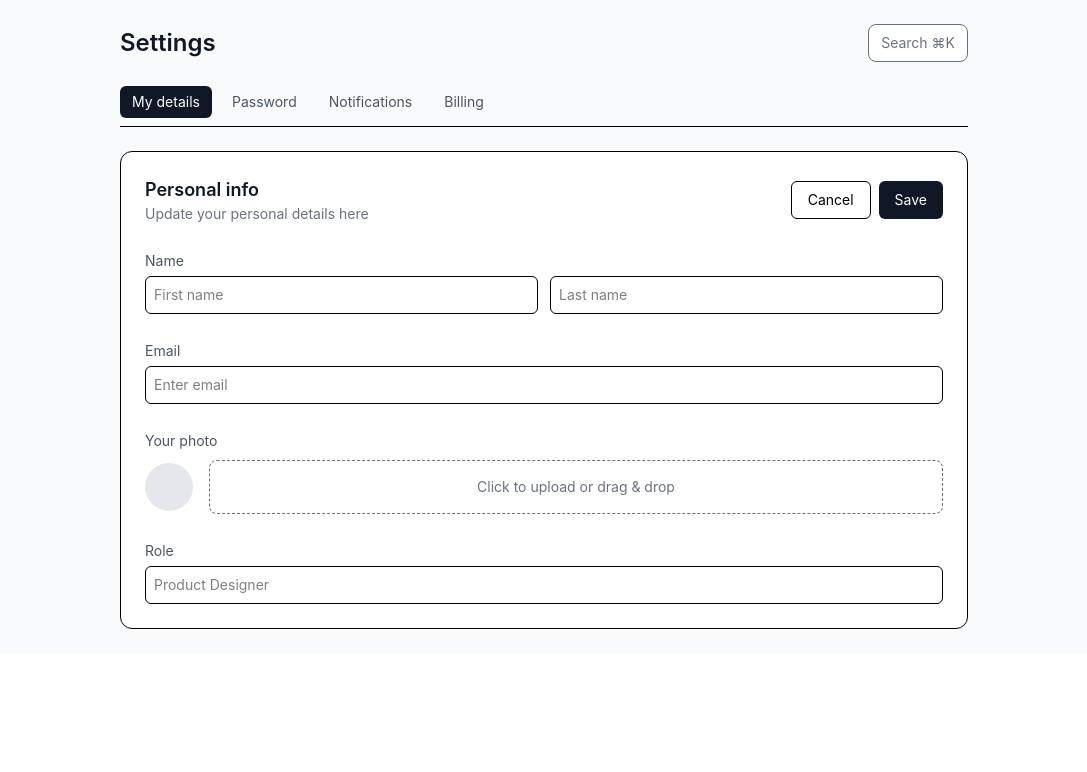
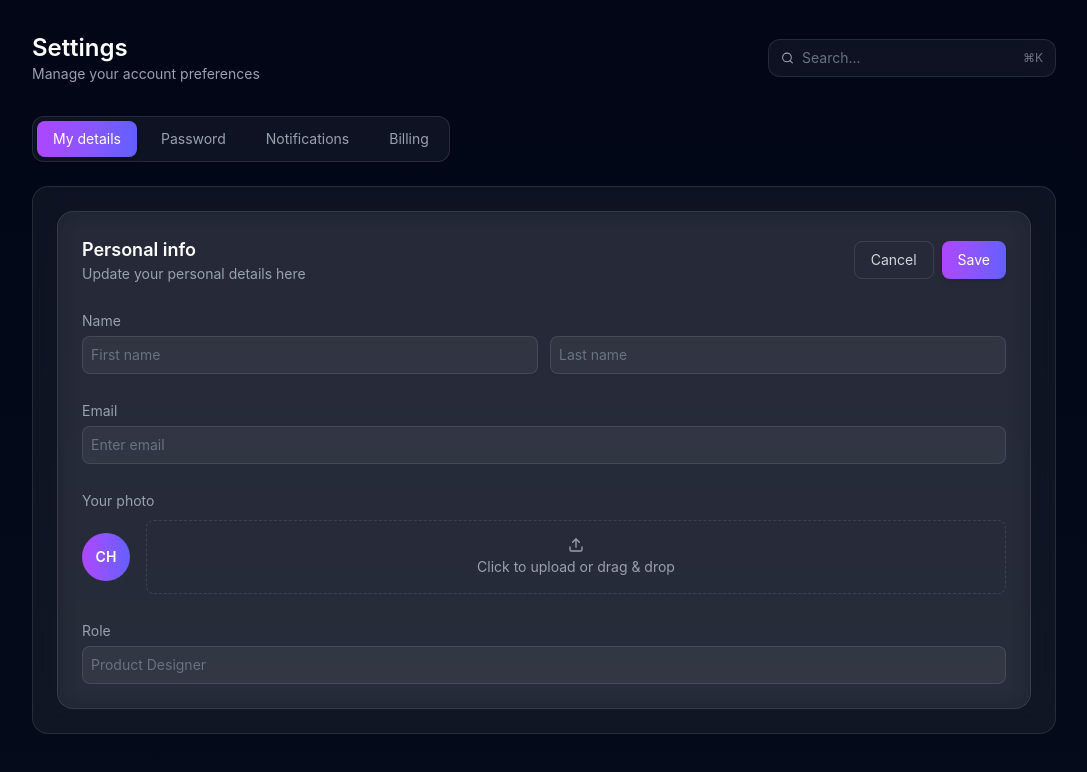
Before and after one commit to sourav-kr14/RevHive-Frontend, a React (Vite) app: page /settings in a window 1280 px wide. Shown: the top 772 px of the page, without its empty margins (96-1183 px from the left). Built offline with nearby package versions, Linux system fonts and the light colour scheme.

Commit message:
changes in ui section

```diff
--- a/src/components/settings/SettingsLayout.jsx
+++ b/src/components/settings/SettingsLayout.jsx
@@ -1,22 +1,32 @@
 import { useState } from "react";
 import SettingsTabs from "./SettingsTab";
 import ProfileSection from "./sections/Profile";
-
+import { Search } from "lucide-react";
+import Password from "./sections/Password";
 export default function SettingsLayout() {
   const [activeTab, setActiveTab] = useState("profile");
 
   return (
-    <div className="flex flex-1 bg-gray-50">
-      {/* MAIN CONTENT */}
-      <div className="flex-1 flex justify-center">
-        <div className="w-full max-w-4xl px-6 py-6">
+    <div className="flex flex-1 bg-gradient-to-b from-[#020617] to-[#050b1a] text-white min-h-screen">
+      <div className="flex-1 flex justify-center px-6 py-8">
+        <div className="w-full max-w-5xl">
           {/* HEADER */}
-          <div className="flex justify-between items-center mb-6">
-            <h1 className="text-2xl font-semibold text-gray-900">Settings</h1>
+          <div className="flex justify-between items-center mb-8">
+            <div>
+              <h1 className="text-2xl font-semibold">Settings</h1>
+              <p className="text-sm text-gray-400">
+                Manage your account preferences
+              </p>
+            </div>
 
-            {/* Search */}
-            <div className="border rounded-lg px-3 py-2 bg-white text-sm text-gray-500">
-              Search ⌘K
+            {/* SEARCH */}
+            <div className="flex items-center gap-2 bg-white/5 border border-white/10 rounded-xl px-3 py-2 w-72 backdrop-blur-md">
+              <Search size={16} className="text-gray-400" />
+              <input
+                placeholder="Search..."
+                className="bg-transparent outline-none text-sm w-full placeholder:text-gray-500"
+              />
+              <span className="text-xs text-gray-500">⌘K</span>
             </div>
           </div>
 
@@ -24,8 +34,9 @@ export default function SettingsLayout() {
           <SettingsTabs activeTab={activeTab} setActiveTab={setActiveTab} />
 
           {/* CONTENT */}
-          <div className="mt-6">
+          <div className="mt-6 bg-white/5 border border-white/10 rounded-2xl p-6 backdrop-blur-md">
             {activeTab === "profile" && <ProfileSection />}
+            {activeTab === "password" && <Password />}
           </div>
         </div>
       </div>
--- a/src/components/settings/SettingsTab.jsx
+++ b/src/components/settings/SettingsTab.jsx
@@ -1,3 +1,5 @@
+import { motion } from "framer-motion";
+
 export default function SettingsTab({ activeTab, setActiveTab }) {
   const tabs = [
     { id: "profile", label: "My details" },
@@ -7,20 +9,34 @@ export default function SettingsTab({ activeTab, setActiveTab }) {
   ];
 
   return (
-    <div className="flex gap-2 border-b pb-2">
-      {tabs.map((tab) => (
+    <div className="flex gap-2 bg-white/5 p-1 rounded-xl border border-white/10 w-fit">
+      {tabs.map((tab) => {
+        const isActive = activeTab === tab.id;
+
+        return (
           <button
             key={tab.id}
             onClick={() => setActiveTab(tab.id)}
-          className={`px-3 py-1.5 text-sm rounded-md ${
-            activeTab === tab.id
-              ? "bg-gray-900 text-white"
-              : "text-gray-600 hover:bg-gray-100"
+            className="relative px-4 py-2 text-sm rounded-lg"
+          >
+            {isActive && (
+              <motion.div
+                layoutId="activeTab"
+                className="absolute inset-0 bg-gradient-to-r from-purple-500 to-indigo-500 rounded-lg shadow-md"
+                transition={{ type: "spring", stiffness: 300, damping: 25 }}
+              />
+            )}
+
+            <span
+              className={`relative z-10 ${
+                isActive ? "text-white" : "text-gray-400"
               }`}
             >
               {tab.label}
+            </span>
           </button>
-      ))}
+        );
+      })}
     </div>
   );
 }
--- a/src/components/settings/sections/Password.jsx
+++ b/src/components/settings/sections/Password.jsx
@@ -0,0 +1,63 @@
+import { useState } from "react";
+import axios from "axios";
+
+export default function Password() {
+  const [oldPassword, setOldPassword] = useState("");
+  const [newPassword, setNewPassword] = useState("");
+
+  const handleSubmit = async () => {
+    try {
+      await axios.post(
+        "http://localhost:8080/api/auth/change-password",
+        {
+          oldPassword,
+          newPassword,
+        },
+        {
+          headers: {
+            Authorization: `Bearer ${localStorage.getItem("token")}`,
+          },
+        },
+      );
+
+      alert("Password updated");
+      setOldPassword("");
+      setNewPassword("");
+    } catch (err) {
+      alert(JSON.stringify(err.response?.data));
+    }
+  };
+
+  return (
+    <div className="space-y-5 max-w-md">
+      <div>
+        <label className="text-sm text-gray-400">Old Password</label>
+        <input
+          type="password"
+          placeholder="Enter old password"
+          value={oldPassword}
+          onChange={(e) => setOldPassword(e.target.value)}
+          className="w-full mt-1 bg-white/5 border border-white/10 rounded-lg p-2 text-white placeholder:text-gray-500 outline-none focus:border-purple-500"
+        />
+      </div>
+
+      <div>
+        <label className="text-sm text-gray-400">New Password</label>
+        <input
+          type="password"
+          placeholder="Enter new password"
+          value={newPassword}
+          onChange={(e) => setNewPassword(e.target.value)}
+          className="w-full mt-1 bg-white/5 border border-white/10 rounded-lg p-2 text-white placeholder:text-gray-500 outline-none focus:border-purple-500"
+        />
+      </div>
+
+      <button
+        onClick={handleSubmit}
+        className="w-full py-2 rounded-lg bg-gradient-to-r from-purple-500 to-indigo-500 text-white font-medium hover:opacity-90"
+      >
+        Update Password
+      </button>
+    </div>
+  );
+}
--- a/src/components/settings/sections/Profile.jsx
+++ b/src/components/settings/sections/Profile.jsx
@@ -1,20 +1,22 @@
+import { Upload } from "lucide-react";
+
 export default function ProfileSection() {
   return (
-    <div className="bg-white border rounded-xl p-6">
-      {/* TITLE */}
+    <div className="bg-white/5 border border-white/10 rounded-2xl p-6 backdrop-blur-md">
+      {/* HEADER */}
       <div className="flex justify-between items-center mb-6">
         <div>
-          <h2 className="text-lg font-semibold text-gray-900">Personal info</h2>
-          <p className="text-sm text-gray-500">
+          <h2 className="text-lg font-semibold text-white">Personal info</h2>
+          <p className="text-sm text-gray-400">
             Update your personal details here
           </p>
         </div>
 
         <div className="flex gap-2">
-          <button className="px-4 py-2 text-sm border rounded-md">
+          <button className="px-4 py-2 text-sm rounded-lg border border-white/10 text-gray-300 hover:bg-white/5">
             Cancel
           </button>
-          <button className="px-4 py-2 text-sm bg-gray-900 text-white rounded-md">
+          <button className="px-4 py-2 text-sm rounded-lg bg-gradient-to-r from-purple-500 to-indigo-500 text-white shadow-md hover:opacity-90">
             Save
           </button>
         </div>
@@ -24,14 +26,14 @@ export default function ProfileSection() {
       <div className="space-y-6">
         {/* Name */}
         <div>
-          <label className="text-sm text-gray-600">Name</label>
+          <label className="text-sm text-gray-400">Name</label>
           <div className="flex gap-3 mt-1">
             <input
-              className="w-full border rounded-md p-2 text-sm"
+              className="w-full bg-white/5 border border-white/10 rounded-lg p-2 text-sm text-white placeholder:text-gray-500 outline-none focus:border-purple-500"
               placeholder="First name"
             />
             <input
-              className="w-full border rounded-md p-2 text-sm"
+              className="w-full bg-white/5 border border-white/10 rounded-lg p-2 text-sm text-white placeholder:text-gray-500 outline-none focus:border-purple-500"
               placeholder="Last name"
             />
           </div>
@@ -39,21 +41,24 @@ export default function ProfileSection() {
 
         {/* Email */}
         <div>
-          <label className="text-sm text-gray-600">Email</label>
+          <label className="text-sm text-gray-400">Email</label>
           <input
-            className="w-full border rounded-md p-2 text-sm mt-1"
+            className="w-full bg-white/5 border border-white/10 rounded-lg p-2 text-sm mt-1 text-white placeholder:text-gray-500 outline-none focus:border-purple-500"
             placeholder="Enter email"
           />
         </div>
 
         {/* Profile Photo */}
         <div>
-          <label className="text-sm text-gray-600">Your photo</label>
+          <label className="text-sm text-gray-400">Your photo</label>
 
           <div className="flex items-center gap-4 mt-2">
-            <div className="w-12 h-12 rounded-full bg-gray-200" />
+            <div className="w-12 h-12 rounded-full bg-gradient-to-r from-purple-500 to-indigo-500 flex items-center justify-center text-sm font-semibold">
+              CH
+            </div>
 
-            <div className="flex-1 border border-dashed rounded-lg p-4 text-center text-sm text-gray-500">
+            <div className="flex-1 border border-dashed border-white/10 rounded-lg p-4 text-center text-sm text-gray-400 hover:bg-white/5 cursor-pointer">
+              <Upload size={16} className="mx-auto mb-1" />
               Click to upload or drag & drop
             </div>
           </div>
@@ -61,9 +66,9 @@ export default function ProfileSection() {
 
         {/* Role */}
         <div>
-          <label className="text-sm text-gray-600">Role</label>
+          <label className="text-sm text-gray-400">Role</label>
           <input
-            className="w-full border rounded-md p-2 text-sm mt-1"
+            className="w-full bg-white/5 border border-white/10 rounded-lg p-2 text-sm mt-1 text-white placeholder:text-gray-500 outline-none focus:border-purple-500"
             placeholder="Product Designer"
           />
         </div>
```
Also changed, not shown: src/components/userdashboard/UserCompose.jsx (+36 -19 lines). Lines whose indentation alone changed are shown as unchanged.
